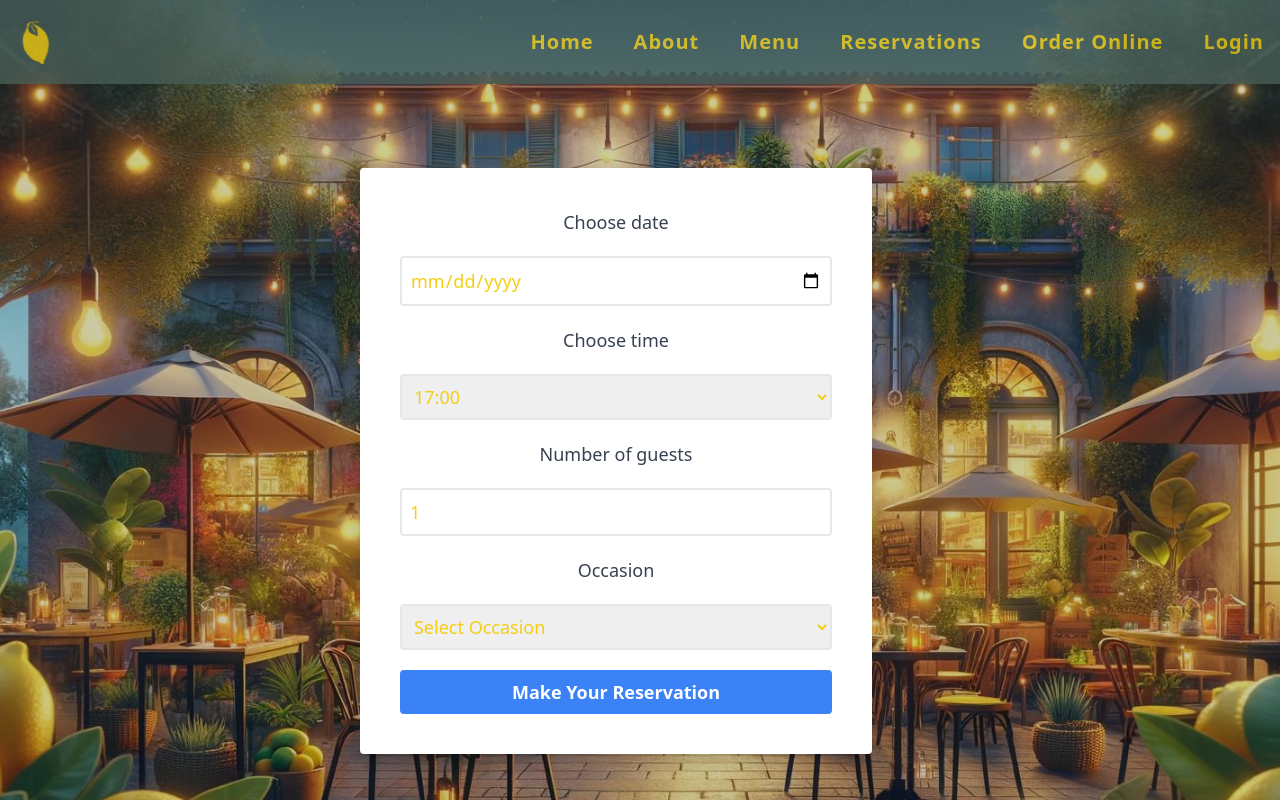
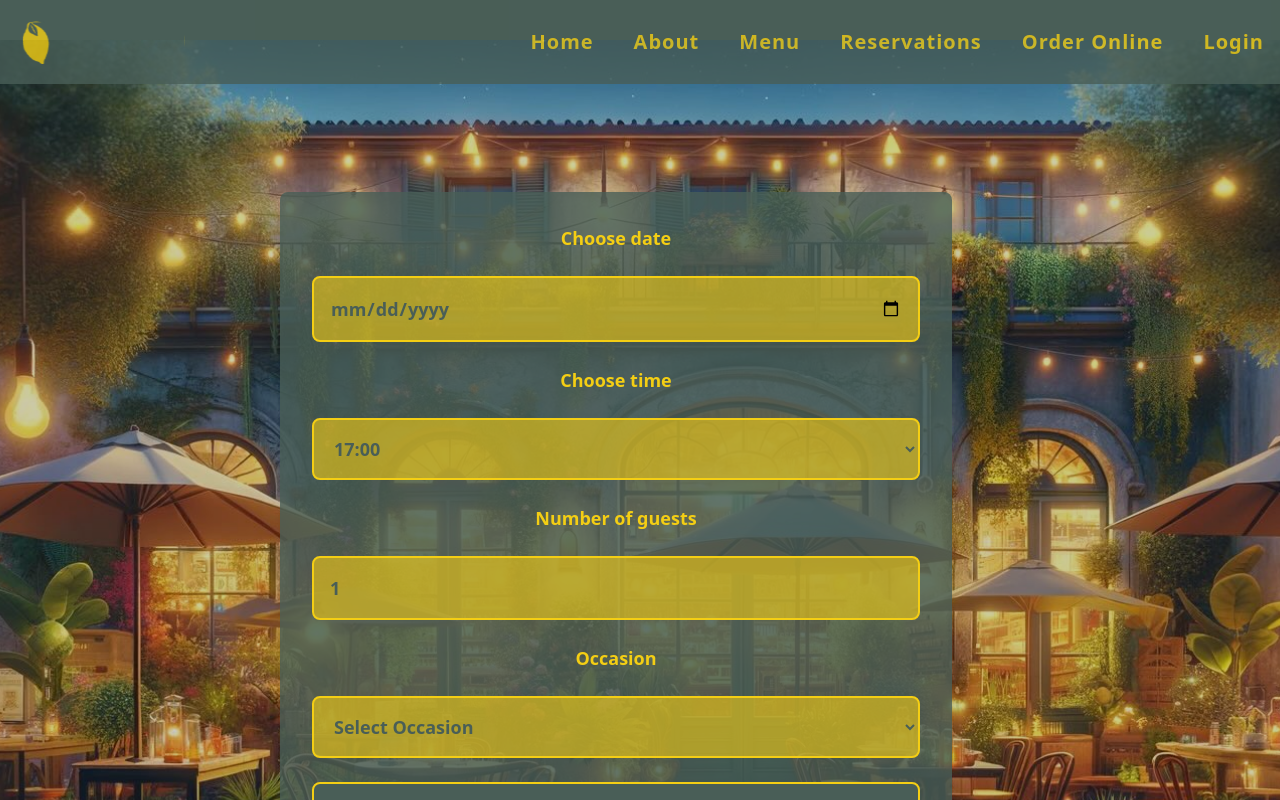
Before and after one commit to robcodehub/little-lemon-frontend-react, a Next.js app: page /reservations in a window 1280 px wide. Shown: the top 800 px of the page. Built offline with nearby package versions, Linux system fonts and the light colour scheme.

Commit message:
updated booking page and form styles

```diff
--- a/src/components/booking/BookingForm.js
+++ b/src/components/booking/BookingForm.js
@@ -3,7 +3,7 @@ import React, { useState } from 'react';
 export default function BookingForm() {
   const [date, setDate] = useState('');
   const [time, setTime] = useState('');
-  const [guests, setGuests] = useState(1);
+  const [guests, setGuests] = useState('1');
   const [occasion, setOccasion] = useState('');
   const [formErrors, setFormErrors] = useState({});
   const [bookingSuccess, setBookingSuccess] = useState(false);
@@ -13,7 +13,7 @@ export default function BookingForm() {
     const errors = {};
     if (!date) errors.date = 'Date is required';
     if (!time) errors.time = 'Time is required';
-    if (guests < 1 || guests > 10) errors.guests = 'Guests must be between 1 and 10';
+    if (parseInt(guests) < 1 || parseInt(guests) > 10) errors.guests = 'Guests must be between 1 and 10';
     if (!occasion) errors.occasion = 'Occasion is required';
 
     setFormErrors(errors);
@@ -22,48 +22,42 @@ export default function BookingForm() {
 
   const handleSubmit = (event) => {
     event.preventDefault();
-    const isValid = validateForm();
-    if (isValid) {
+    if (validateForm()) {
       console.log({ date, time, guests, occasion });
       setBookingSuccess(true);
-      // Reset form after submission
-      setDate('');
-      setTime('');
-      setGuests(1);
-      setOccasion('');
-      // Hide success message after 3 seconds
       setTimeout(() => setBookingSuccess(false), 3000);
     }
   };
 
   return (
-    <div className="flex flex-col items-center justify-center pt-16 my-10">
+    <div className="flex flex-col items-center justify-center my-10">
       {bookingSuccess && (
-        <div className="bg-green-100 border border-green-400 text-green-700 px-4 py-3 rounded relative mb-5" role="alert">
+        <div className="mb-5 bg-green-100 border border-green-400 text-green-700 px-4 py-3 rounded relative" role="alert">
           <strong className="font-bold">Success!</strong>
           <span className="block sm:inline"> Your booking has been made.</span>
         </div>
       )}
       <form
         onSubmit={handleSubmit}
-        className="w-full max-w-lg grid gap-5 p-10 shadow-lg rounded bg-white"
+        className="grid gap-6 p-8 bg-primary-dark bg-opacity-80 rounded-lg shadow-lg max-w-2xl w-full"
+        style={{ marginTop: '2rem', marginBottom: '2rem' }}
       >
-        <label htmlFor="res-date" className="text-gray-700 text-lg">Choose date</label>
+        <label htmlFor="res-date" className="text-primary-light text-lg font-semibold">Choose date</label>
         <input
           type="date"
           id="res-date"
           value={date}
           onChange={(e) => setDate(e.target.value)}
-          className="border-2 rounded p-2 text-lg"
+          className="border-2 font-bold bg-primary-light bg-opacity-60 border-primary-light rounded-lg p-4 text-lg text-primary-dark"
         />
         {formErrors.date && <p className="text-red-500">{formErrors.date}</p>}
 
-        <label htmlFor="res-time" className="text-gray-700 text-lg">Choose time</label>
+        <label htmlFor="res-time" className="text-primary-light text-lg font-semibold">Choose time</label>
         <select
           id="res-time"
           value={time}
           onChange={(e) => setTime(e.target.value)}
-          className="border-2 rounded p-2 text-lg"
+          className="border-2 font-bold  bg-primary-light bg-opacity-60 border-primary-light  rounded-lg p-4 text-lg text-primary-dark"
         >
           {availableTimes.map((availableTime, index) => (
             <option key={index} value={availableTime}>{availableTime}</option>
@@ -71,22 +65,24 @@ export default function BookingForm() {
         </select>
         {formErrors.time && <p className="text-red-500">{formErrors.time}</p>}
 
-        <label htmlFor="guests" className="text-gray-700 text-lg">Number of guests</label>
+        <label htmlFor="guests" className="text-primary-light text-lg font-semibold">Number of guests</label>
         <input
           type="number"
           id="guests"
           value={guests}
           onChange={(e) => setGuests(e.target.value)}
-          className="border-2 rounded p-2 text-lg"
+          className="border-2 font-bold bg-primary-light bg-opacity-60 border-primary-light rounded-lg p-4 text-lg text-primary-dark"
+          min="1"
+          max="10"
         />
         {formErrors.guests && <p className="text-red-500">{formErrors.guests}</p>}
 
-        <label htmlFor="occasion" className="text-gray-700 text-lg">Occasion</label>
+        <label htmlFor="occasion" className="text-primary-light text-lg font-semibold">Occasion</label>
         <select
           id="occasion"
           value={occasion}
           onChange={(e) => setOccasion(e.target.value)}
-          className="border-2 rounded p-2 text-lg"
+          className="border-2 font-bold bg-primary-light bg-opacity-60 border-primary-light rounded-lg p-4 text-lg text-primary-dark"
         >
           <option value="">Select Occasion</option>
           <option value="Birthday">Birthday</option>
@@ -94,12 +90,13 @@ export default function BookingForm() {
         </select>
         {formErrors.occasion && <p className="text-red-500">{formErrors.occasion}</p>}
 
-        <input
+        <button
           type="submit"
-          value="Make Your Reservation"
-          className="bg-blue-500 hover:bg-blue-700 text-white font-bold py-2 px-4 rounded text-lg cursor-pointer"
-        />
+          className="bg-primary-dark border-2 border-primary-light hover:bg-primary-light text-primary-light font-bold py-3 px-6 rounded-lg cursor-pointer text-lg"
+        >
+          Make Your Reservation
+        </button>
       </form>
     </div>
   );
-};
+}
--- a/src/components/booking/BookingPage.js
+++ b/src/components/booking/BookingPage.js
@@ -2,9 +2,9 @@ import BookingForm from "./BookingForm";
 
 export default function BookingPage() {
     return (
-      <div className="relative pt-16 pb-32 flex content-center items-center justify-center"
+      <div className="relative pt-20 mt-10 pb-32 flex content-center items-center justify-center"
            style={{
-             minHeight: '75vh',
+             minHeight: '60vh',
              backgroundImage: `url('/img/herobanner.jpg')`, // Note the change here
              backgroundSize: 'cover',
              backgroundPosition: 'center center',
```
